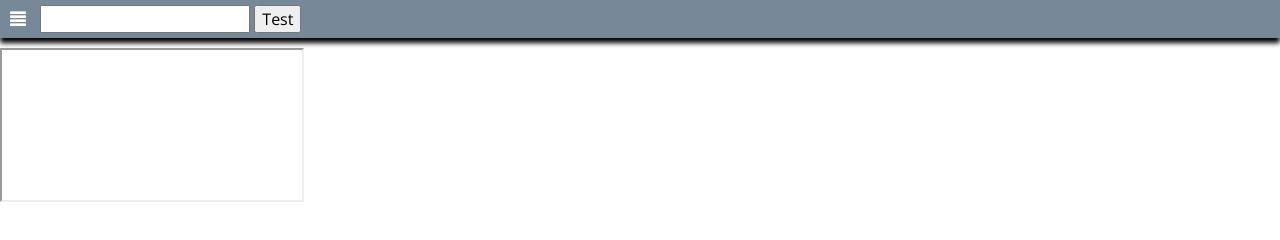
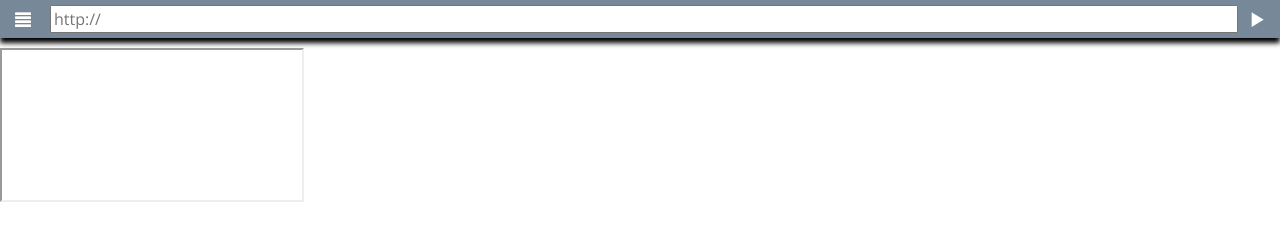
Before and after one commit to luisarriojas/rwd-tester, a plain HTML site: page index.html in a window 1280 px wide. Drawn offline with nearby package versions, Linux system fonts and the light colour scheme.

Commit message:
header design finished.

```diff
--- a/css/lateral-menus.css
+++ b/css/lateral-menus.css
@@ -17,38 +17,9 @@ along with this program.  If not, see <http://www.gnu.org/licenses/>.
 */
 @import url('http://fonts.googleapis.com/css?family=Open+Sans');
 
-@font-face {
-    font-family: 'Glyphicons Halflings';
-
-    src: url('../img/glyphicons/glyphicons-halflings-regular.eot');
-    src: url('../img/glyphicons/glyphicons-halflings-regular.eot?#iefix') format('embedded-opentype'), url('../img/glyphicons/glyphicons-halflings-regular.woff') format('woff'), url('../img/glyphicons/glyphicons-halflings-regular.ttf') format('truetype'), url('../img/glyphicons/glyphicons-halflings-regular.svg#glyphicons_halflingsregular') format('svg');
-}
-
 html, body {
     margin: 0;
     font-family: 'Open Sans', sans-serif;
-}
-
-.option{
-    text-decoration: none;
-}
-
-.glyphicon {
-    position: relative;
-    top: 1px;
-    display: inline-block;
-    font-family: 'Glyphicons Halflings';
-    font-style: normal;
-    font-weight: normal;
-    line-height: 1;
-    color:white;
-
-    -webkit-font-smoothing: antialiased;
-    -moz-osx-font-smoothing: grayscale;
-}
-
-.glyphicon-align-justify:before{
-    content:"\e055"
 }
 
 #main {
@@ -90,23 +61,3 @@ html, body {
 .left-menu a {
     color: white;
 }
-
-header {
-    height: auto;
-    margin: 0;
-    padding: 5px 10px;
-    background-color: lightslategray;
-    box-shadow: 0 5px 5px black;
-    margin-bottom: 10px;
-}
-
-header #urlText {
-    font-family: 'Open Sans', sans-serif;
-    font-size: 1em;
-    margin-left: 10px;
-}
-
-header #urlButton {
-    font-family: 'Open Sans', sans-serif;
-    font-size: 1em;
-}
--- /dev/null
+++ b/css/style.css
@@ -0,0 +1,79 @@
+/*
+Responsive Web Design Tester
+Copyright (C) 2014  Luis Enrique Arriojas Catalini
+
+This program is free software: you can redistribute it and/or modify
+it under the terms of the GNU Affero General Public License as
+published by the Free Software Foundation, either version 3 of the
+License, or (at your option) any later version.
+
+This program is distributed in the hope that it will be useful,
+but WITHOUT ANY WARRANTY; without even the implied warranty of
+MERCHANTABILITY or FITNESS FOR A PARTICULAR PURPOSE.  See the
+GNU Affero General Public License for more details.
+
+You should have received a copy of the GNU Affero General Public License
+along with this program.  If not, see <http://www.gnu.org/licenses/>.
+*/
+@font-face {
+    font-family: 'Glyphicons Halflings';
+    src: url('../img/glyphicons/glyphicons-halflings-regular.eot');
+    src: url('../img/glyphicons/glyphicons-halflings-regular.eot?#iefix') format('embedded-opentype'), url('../img/glyphicons/glyphicons-halflings-regular.woff') format('woff'), url('../img/glyphicons/glyphicons-halflings-regular.ttf') format('truetype'), url('../img/glyphicons/glyphicons-halflings-regular.svg#glyphicons_halflingsregular') format('svg');
+}
+
+.glyphicon {
+    position: absolute;
+    top: 1px;
+    display: inline-block;
+    font-family: 'Glyphicons Halflings';
+    font-style: normal;
+    font-weight: normal;
+    line-height: 1;
+    color: white;
+
+    -webkit-font-smoothing: antialiased;
+    -moz-osx-font-smoothing: grayscale;
+}
+
+.glyphicon-align-justify:before {
+    content: "\e055"
+}
+
+.glyphicon-play:before {
+    content: "\e072"
+}
+
+header {
+    height: auto;
+    margin: 0;
+    padding: 5px 0;
+    background-color: lightslategray;
+    box-shadow: 0 5px 5px black;
+    margin-bottom: 10px;
+}
+
+header a {
+    text-decoration: none;
+}
+
+header a .glyphicon-align-justify {
+    top: 12px;
+    left: 15px;
+}
+
+#urlContainer{
+    height:auto;
+    margin:0 50px 0 50px;
+}
+
+#urlText {
+    width: 100%;
+    font-family: 'Open Sans', sans-serif;
+    font-size: 1em;
+    margin: 0;
+}
+
+header a .glyphicon-play {
+    top: 12px;
+    right: 15px;
+}
--- a/index.html
+++ b/index.html
@@ -25,6 +25,7 @@ along with this program.  If not, see <http://www.gnu.org/licenses/>.
     <title>Responsive Web Design Tester</title>
 
     <!--my css-->
+    <link href="css/style.css" rel="stylesheet" type="text/css" media="screen"/>
     <link href="css/lateral-menus.css" rel="stylesheet" type="text/css" media="screen"/>
     <!--my javascript-->
     <script type="text/javascript" src="//code.jquery.com/jquery-2.1.0.min.js"></script>
@@ -39,8 +40,13 @@ along with this program.  If not, see <http://www.gnu.org/licenses/>.
         </a>
         <!--End options-->
 
-        <input id="urlText">
-        <button id="urlButton">Test</button>
+        <div id="urlContainer">
+            <input id="urlText" placeholder="http://">
+        </div>
+
+        <a id="urlButton" href="javascript:void(0);">
+            <span class="glyphicon glyphicon-play"></span>
+        </a>
     </header>
 
     <iframe id="webContent"></iframe>
```
